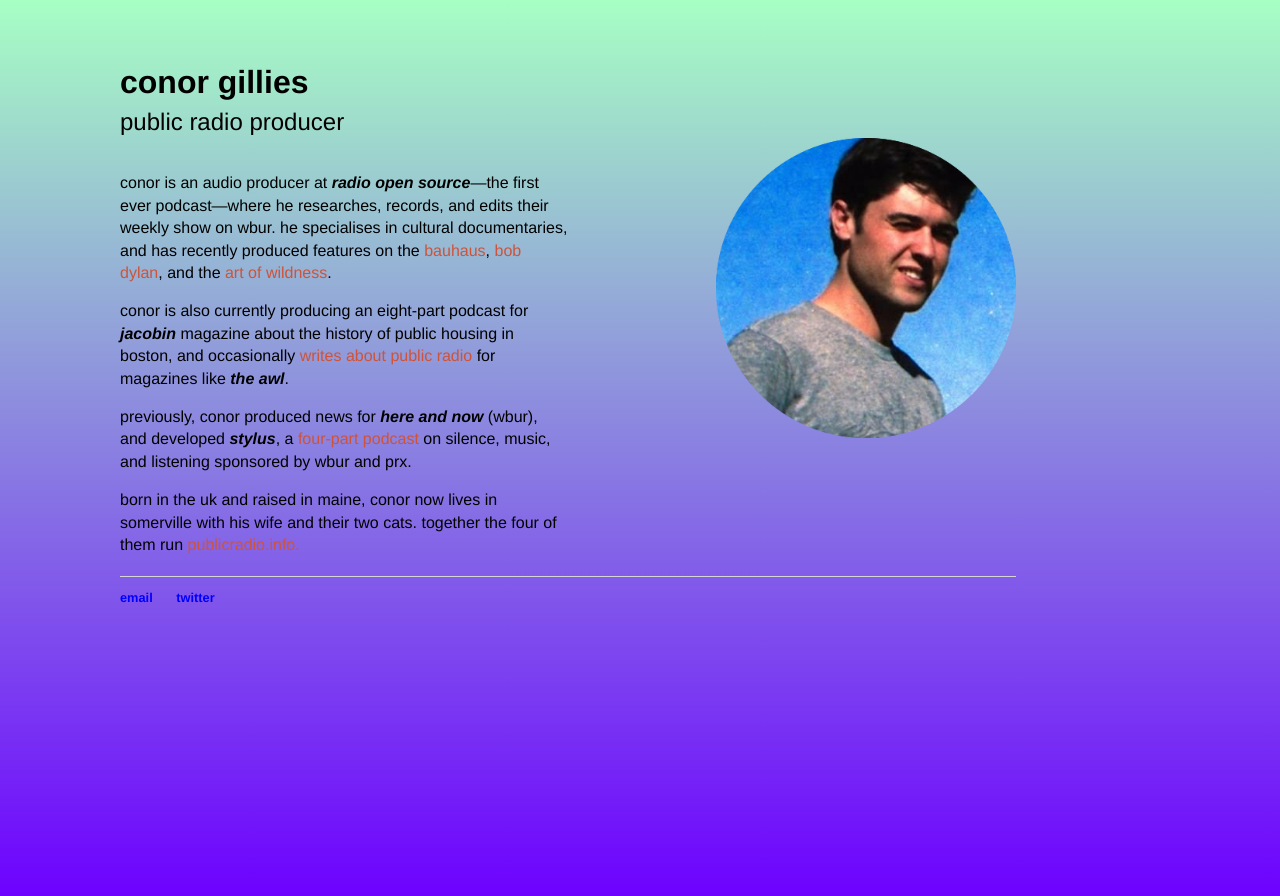
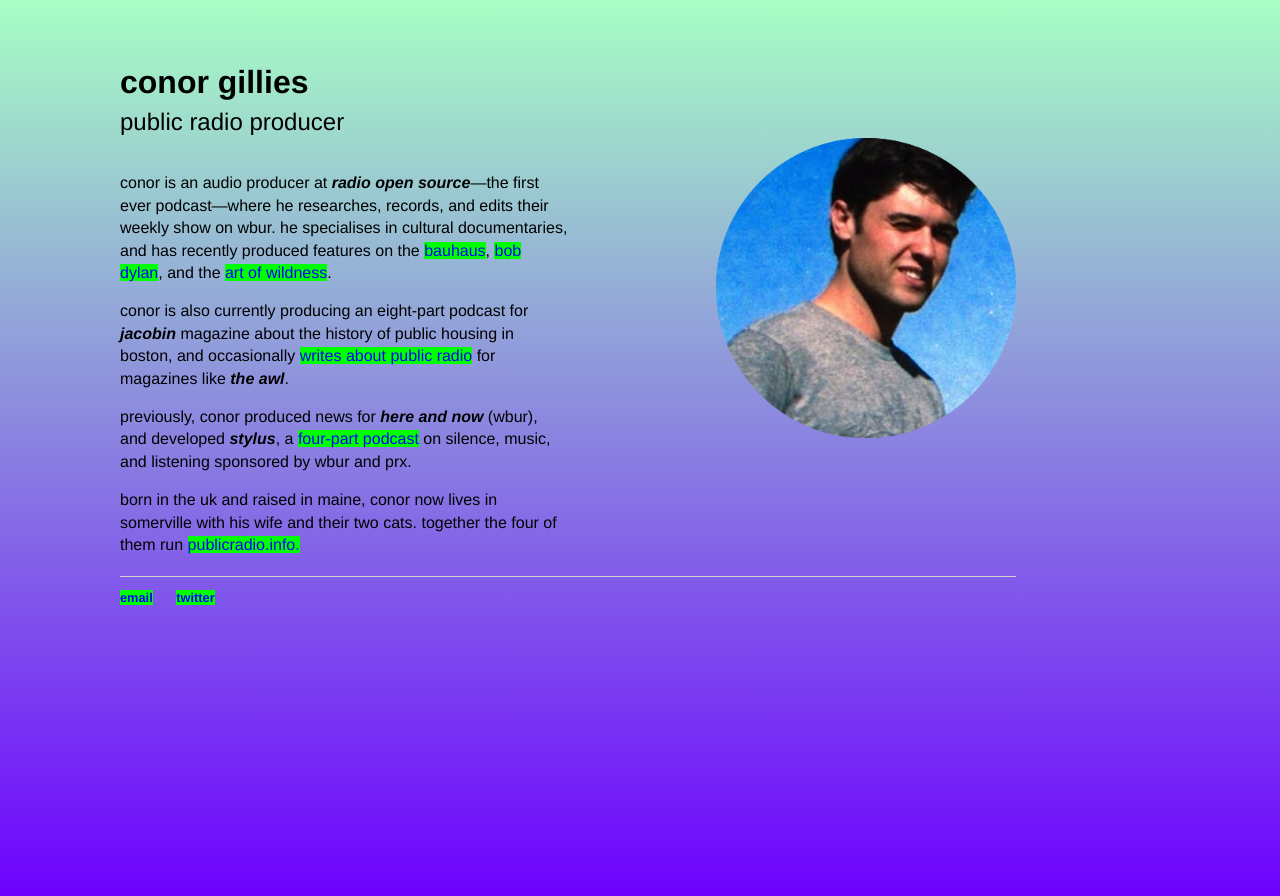
Before and after one commit to huihuiandilly/huihuiandilly.github.io, a Jekyll site: the page built from index.html, in a window 1280 px wide. Shown: the top 896 px of the page. Built offline with Jekyll 4.4.1, drawn with Linux system fonts in a browser that asks for light colours.

Commit message:
Update main.css

```diff
--- a/css/main.css
+++ b/css/main.css
@@ -23,7 +23,8 @@
 }
 a {
     text-decoration: none;
-    color: #CF5338;
+    color: blue;
+    background: lime;
 }
 a:hover {
     text-decoration: underline;
```
